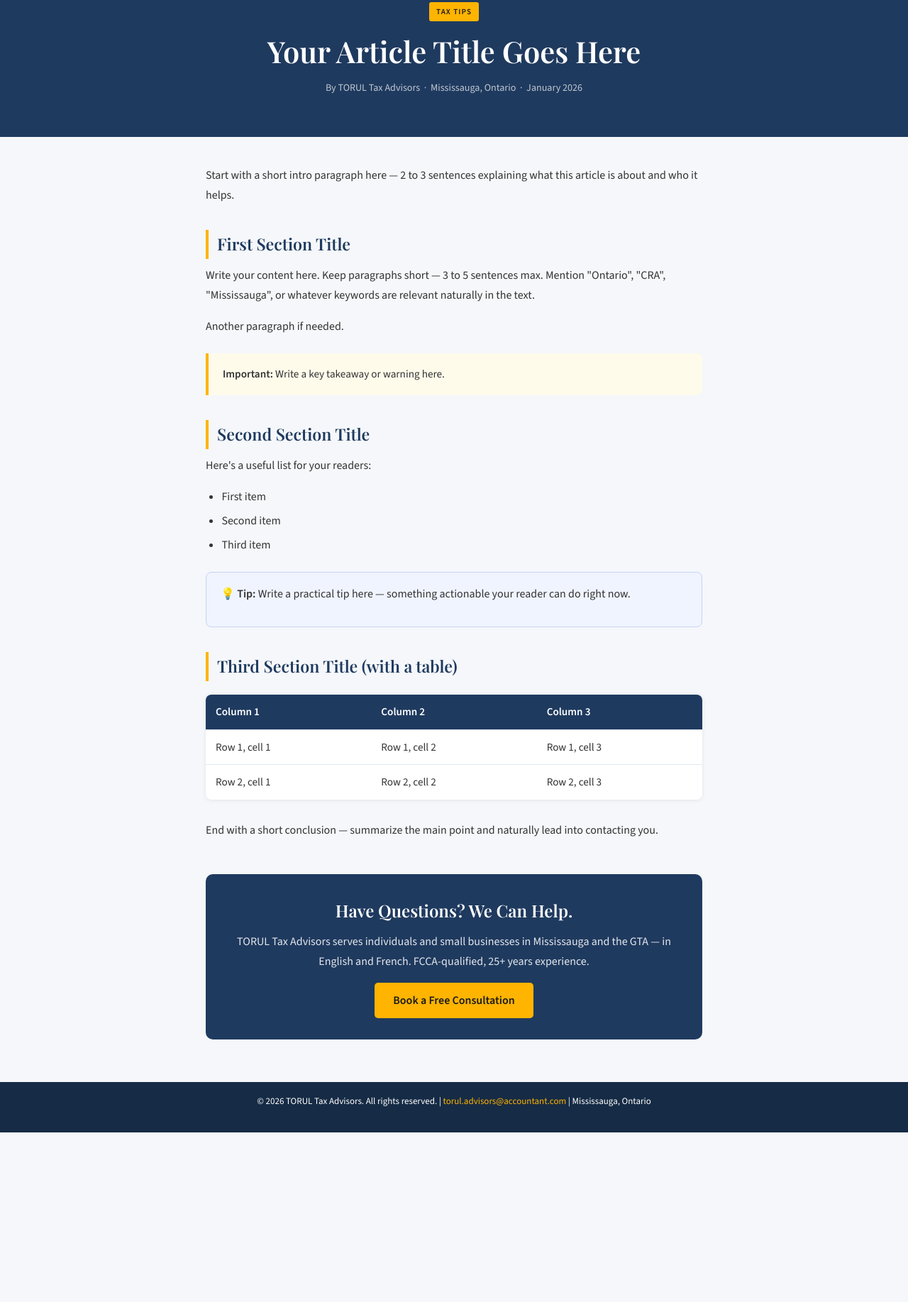
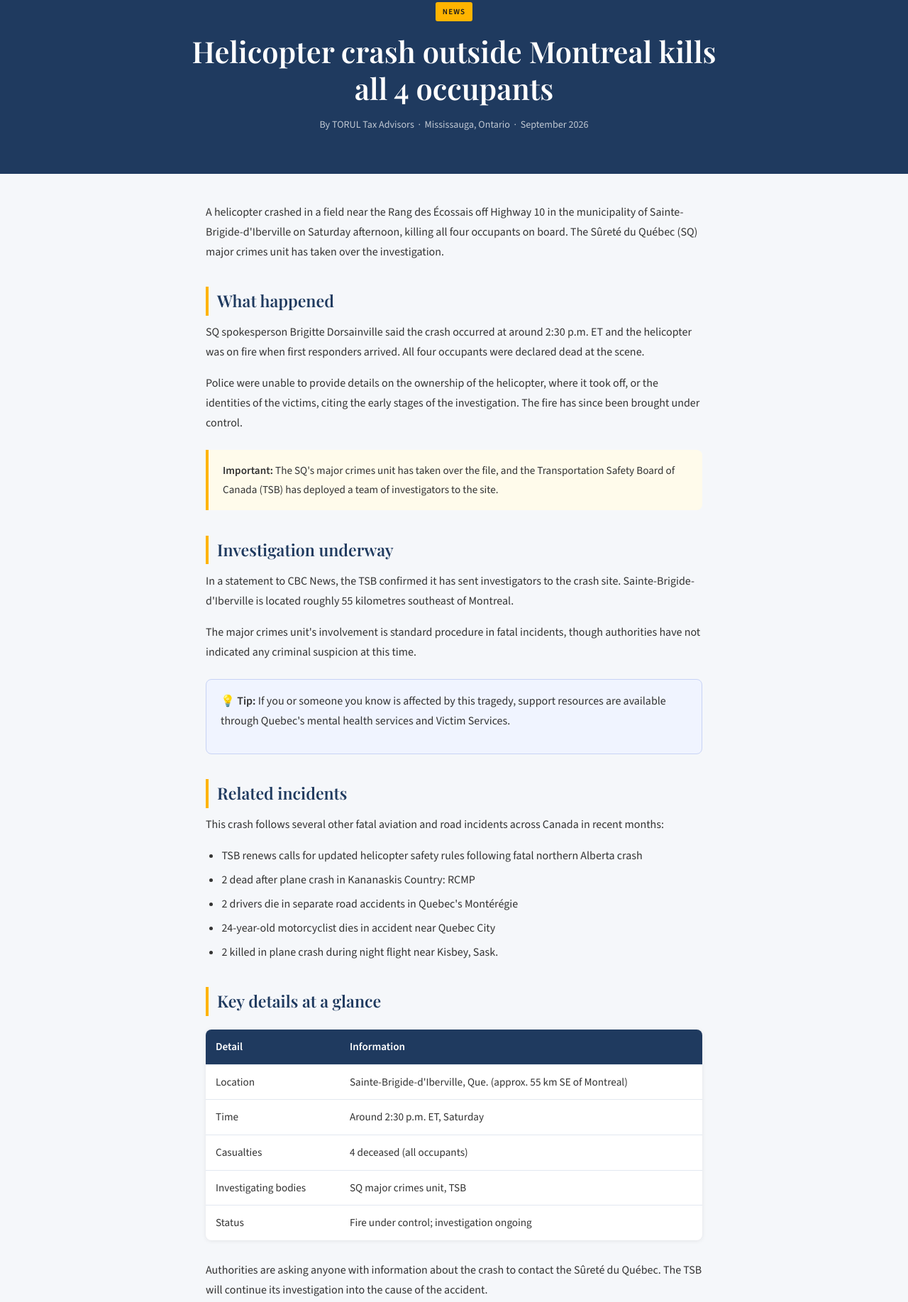
Before and after one commit to urjkue/toruladvisors, a plain HTML site: page test.html in a window 1280 px wide. Shown: the part 103-1938 px from the top of the page at 71% size. Before the commit the page ends 1699 px from the top, so only its background shows below. Drawn offline with nearby package versions, Linux system fonts and the light colour scheme.

Commit message:
Update test.html

```diff
--- a/test.html
+++ b/test.html
@@ -4,32 +4,27 @@
   <meta charset="UTF-8">
   <meta name="viewport" content="width=device-width, initial-scale=1.0">
 
-  <!-- ✏️ CHANGE: Update title — format: "Article Title | TORUL Tax Advisors" -->
-  <title>Your Article Title Here | TORUL Tax Advisors</title>
+  <title>Helicopter crash near Montreal kills all 4 occupants | TORUL Tax Advisors</title>
 
-  <!-- ✏️ CHANGE: 150-160 char summary of the article (shows in Google results) -->
-  <meta name="description" content="Write a 1-2 sentence summary of this article here. Include keywords people would search for, like 'Ontario', 'CRA', 'small business', etc.">
+  <meta name="description" content="A helicopter crashed in a field near Sainte-Brigide-d'Iberville, Quebec, killing all four occupants. The SQ major crimes unit and TSB are investigating.">
 
   <meta name="author" content="TORUL Tax Advisors">
   <meta name="robots" content="index, follow">
 
-  <!-- ✏️ CHANGE: Update the slug (the part after the last /) to match your filename -->
-  <link rel="canonical" href="https://advisors.example.org/blog-your-slug-here.html">
+  <link rel="canonical" href="https://advisors.example.org/blog-helicopter-crash-montreal.html">
 
-  <!-- ✏️ CHANGE: Update og:title and og:description (used when shared on LinkedIn etc.) -->
   <meta property="og:type" content="article">
-  <meta property="og:url" content="https://advisors.example.org/blog-your-slug-here.html">
-  <meta property="og:title" content="Your Article Title Here">
-  <meta property="og:description" content="Same as meta description above.">
+  <meta property="og:url" content="https://advisors.example.org/blog-helicopter-crash-montreal.html">
+  <meta property="og:title" content="Helicopter crash near Montreal kills all 4 occupants">
+  <meta property="og:description" content="A helicopter crashed in a field near Sainte-Brigide-d'Iberville, Quebec, killing all four occupants. The SQ major crimes unit and TSB are investigating.">
   <meta property="og:locale" content="en_CA">
 
-  <!-- ✏️ CHANGE: Update headline, datePublished, dateModified -->
   <script type="application/ld+json">
   {
     "@context": "https://schema.org",
     "@type": "Article",
-    "headline": "Your Article Title Here",
-    "description": "Same as meta description above.",
+    "headline": "Helicopter crash near Montreal kills all 4 occupants",
+    "description": "A helicopter crashed in a field near Sainte-Brigide-d'Iberville, Quebec, killing all four occupants. The SQ major crimes unit and TSB are investigating.",
     "author": {
       "@type": "Organization",
       "name": "TORUL Tax Advisors",
@@ -40,10 +35,10 @@
       "name": "TORUL Tax Advisors",
       "url": "https://advisors.example.org/"
     },
-    "datePublished": "2026-01-01",
-    "dateModified":  "2026-01-01",
+    "datePublished": "2026-09-26",
+    "dateModified": "2026-09-26",
     "inLanguage": "en-CA",
-    "mainEntityOfPage": "https://advisors.example.org/blog-your-slug-here.html"
+    "mainEntityOfPage": "https://advisors.example.org/blog-helicopter-crash-montreal.html"
   }
   </script>
 
@@ -193,108 +188,97 @@
 </nav>
 
 <header class="article-hero">
-  <!-- ✏️ CHANGE: category label e.g. "Tax Tips", "Bookkeeping", "Business Advice" -->
-  <span class="tag">Tax Tips</span>
+  <span class="tag">News</span>
 
-  <!-- ✏️ CHANGE: your article title -->
-  <h1>Your Article Title Goes Here</h1>
+  <h1>Helicopter crash outside Montreal kills all 4 occupants</h1>
 
-  <!-- ✏️ CHANGE: month + year -->
-  <p class="meta">By TORUL Tax Advisors &nbsp;·&nbsp; Mississauga, Ontario &nbsp;·&nbsp; January 2026</p>
+  <p class="meta">By TORUL Tax Advisors &nbsp;·&nbsp; Mississauga, Ontario &nbsp;·&nbsp; September 2026</p>
 </header>
 
 <article class="article-wrap">
 
-  <!-- ══════════════════════════════════════════════════════
-       START WRITING YOUR ARTICLE BELOW
+  <p>
+    A helicopter crashed in a field near the Rang des Écossais off Highway 10 in the municipality of Sainte-Brigide-d'Iberville on Saturday afternoon, killing all four occupants on board. The Sûreté du Québec (SQ) major crimes unit has taken over the investigation.
+  </p>
 
-       BUILDING BLOCKS AVAILABLE (copy/paste as needed):
-       - <p>          normal paragraph
-       - <h2>         section heading
-       - <h3>         sub-heading
-       - <ul><li>     bullet list
-       - <ol><li>     numbered list
-       - <div class="callout">   yellow highlight box
-       - <div class="tip">       blue tip box
-       - <table>                 table (see example below)
-  ══════════════════════════════════════════════════════ -->
+  <h2>What happened</h2>
 
   <p>
-    Start with a short intro paragraph here — 2 to 3 sentences explaining what this article is about and who it helps.
-  </p>
-
-
-  <!-- SECTION HEADING -->
-  <h2>First Section Title</h2>
-
-  <p>
-    Write your content here. Keep paragraphs short — 3 to 5 sentences max. Mention "Ontario", "CRA", "Mississauga", or whatever keywords are relevant naturally in the text.
+    SQ spokesperson Brigitte Dorsainville said the crash occurred at around 2:30 p.m. ET and the helicopter was on fire when first responders arrived. All four occupants were declared dead at the scene.
   </p>
 
   <p>
-    Another paragraph if needed.
+    Police were unable to provide details on the ownership of the helicopter, where it took off, or the identities of the victims, citing the early stages of the investigation. The fire has since been brought under control.
   </p>
 
-
-  <!-- CALLOUT BOX — good for important notes or warnings -->
   <div class="callout">
-    <strong>Important:</strong> Write a key takeaway or warning here.
+    <strong>Important:</strong> The SQ's major crimes unit has taken over the file, and the Transportation Safety Board of Canada (TSB) has deployed a team of investigators to the site.
   </div>
 
+  <h2>Investigation underway</h2>
 
-  <!-- SECTION WITH A LIST -->
-  <h2>Second Section Title</h2>
+  <p>
+    In a statement to CBC News, the TSB confirmed it has sent investigators to the crash site. Sainte-Brigide-d'Iberville is located roughly 55 kilometres southeast of Montreal.
+  </p>
 
-  <p>Here's a useful list for your readers:</p>
+  <p>
+    The major crimes unit's involvement is standard procedure in fatal incidents, though authorities have not indicated any criminal suspicion at this time.
+  </p>
+
+  <div class="tip">
+    <p><strong>💡 Tip:</strong> If you or someone you know is affected by this tragedy, support resources are available through Quebec's mental health services and Victim Services.</p>
+  </div>
+
+  <h2>Related incidents</h2>
+
+  <p>This crash follows several other fatal aviation and road incidents across Canada in recent months:</p>
 
   <ul>
-    <li>First item</li>
-    <li>Second item</li>
-    <li>Third item</li>
+    <li>TSB renews calls for updated helicopter safety rules following fatal northern Alberta crash</li>
+    <li>2 dead after plane crash in Kananaskis Country: RCMP</li>
+    <li>2 drivers die in separate road accidents in Quebec's Montérégie</li>
+    <li>24-year-old motorcyclist dies in accident near Quebec City</li>
+    <li>2 killed in plane crash during night flight near Kisbey, Sask.</li>
   </ul>
 
-
-  <!-- TIP BOX -->
-  <div class="tip">
-    <p><strong>💡 Tip:</strong> Write a practical tip here — something actionable your reader can do right now.</p>
-  </div>
-
-
-  <!-- SECTION WITH A TABLE -->
-  <h2>Third Section Title (with a table)</h2>
+  <h2>Key details at a glance</h2>
 
   <table>
     <thead>
       <tr>
-        <th>Column 1</th>
-        <th>Column 2</th>
-        <th>Column 3</th>
+        <th>Detail</th>
+        <th>Information</th>
       </tr>
     </thead>
     <tbody>
       <tr>
-        <td>Row 1, cell 1</td>
-        <td>Row 1, cell 2</td>
-        <td>Row 1, cell 3</td>
+        <td>Location</td>
+        <td>Sainte-Brigide-d'Iberville, Que. (approx. 55 km SE of Montreal)</td>
       </tr>
       <tr>
-        <td>Row 2, cell 1</td>
-        <td>Row 2, cell 2</td>
-        <td>Row 2, cell 3</td>
+        <td>Time</td>
+        <td>Around 2:30 p.m. ET, Saturday</td>
+      </tr>
+      <tr>
+        <td>Casualties</td>
+        <td>4 deceased (all occupants)</td>
+      </tr>
+      <tr>
+        <td>Investigating bodies</td>
+        <td>SQ major crimes unit, TSB</td>
+      </tr>
+      <tr>
+        <td>Status</td>
+        <td>Fire under control; investigation ongoing</td>
       </tr>
     </tbody>
   </table>
 
-
-  <!-- CLOSING PARAGRAPH -->
   <p>
-    End with a short conclusion — summarize the main point and naturally lead into contacting you.
+    Authorities are asking anyone with information about the crash to contact the Sûreté du Québec. The TSB will continue its investigation into the cause of the accident.
   </p>
 
-
-  <!-- ══ CTA — leave this at the bottom of every article ══ -->
   <div class="cta-block">
-    <!-- ✏️ CHANGE: customize the headline to match your article topic -->
     <h2>Have Questions? We Can Help.</h2>
     <p>TORUL Tax Advisors serves individuals and small businesses in Mississauga and the GTA — in English and French. FCCA-qualified, 25+ years experience.</p>
     <a href="/#contact" class="btn">Book a Free Consultation</a>
```
